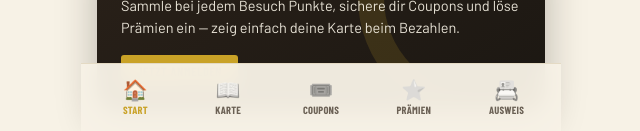
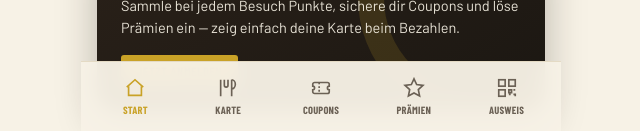
Before and after one commit to eduardwart-png/am-matt-loyalty-staging, a website: page frontend/customer/index.html in a window 1280 px wide. Shown: the part 669-800 px from the top of the page, without its empty margins (319-959 px from the left). Drawn offline with nearby package versions, Linux system fonts and the light colour scheme; no server answers; a web font is replaced by a local one.

Commit message:
Replace bottom-nav emoji with custom line-icon SVGs (consistent stroke weight, brand-appropriate) — removes last generic/default-icon-library look

```diff
--- a/frontend/customer/index.html
+++ b/frontend/customer/index.html
@@ -112,6 +112,7 @@
   .nav-item.active { color: var(--am-matt-brass); }
   .nav-item .ic { font-size: 20px; line-height: 1; filter: grayscale(1) opacity(0.7); }
   .nav-item.active .ic { filter: none; }
+  .nav-item svg { width: 22px; height: 22px; stroke: currentColor; fill: none; stroke-width: 1.8; }
 
   /* SPEISEKARTE */
   .menu-header { padding: calc(74px + var(--safe-top)) var(--space-4) var(--space-4); background: var(--am-matt-ink); color: #FBF6E9; }
@@ -315,11 +316,11 @@
 
   <!-- BOTTOM NAV -->
   <nav class="bottom-nav" id="bottom-nav">
-    <button class="nav-item active" data-view="start"><span class="ic">🏠</span><span>Start</span></button>
-    <button class="nav-item" data-view="menu"><span class="ic">📖</span><span>Karte</span></button>
-    <button class="nav-item" data-view="coupons"><span class="ic">🎟️</span><span>Coupons</span></button>
-    <button class="nav-item" data-view="rewards"><span class="ic">⭐</span><span>Prämien</span></button>
-    <button class="nav-item" data-view="qr"><span class="ic">📇</span><span>Ausweis</span></button>
+    <button class="nav-item active" data-view="start"><svg viewBox="0 0 24 24"><path d="M3 11l9-8 9 8"/><path d="M5 10v10h14V10"/></svg><span>Start</span></button>
+    <button class="nav-item" data-view="menu"><svg viewBox="0 0 24 24"><path d="M4 3v18M8 3v6a2 2 0 0 0 4 0V3M16 3v18M16 3c2 0 4 2 4 5s-2 5-4 5"/></svg><span>Karte</span></button>
+    <button class="nav-item" data-view="coupons"><svg viewBox="0 0 24 24"><path d="M3 8a2 2 0 0 1 2-2h14a2 2 0 0 1 2 2v2a2 2 0 0 0 0 4v2a2 2 0 0 1-2 2H5a2 2 0 0 1-2-2v-2a2 2 0 0 0 0-4V8z"/><path d="M10 6v12" stroke-dasharray="2 2"/></svg><span>Coupons</span></button>
+    <button class="nav-item" data-view="rewards"><svg viewBox="0 0 24 24"><path d="M12 2l2.9 6.3 6.9.8-5.1 4.7 1.4 6.8L12 17.4l-6.1 3.2 1.4-6.8-5.1-4.7 6.9-.8z"/></svg><span>Prämien</span></button>
+    <button class="nav-item" data-view="qr"><svg viewBox="0 0 24 24"><rect x="3" y="3" width="7" height="7"/><rect x="14" y="3" width="7" height="7"/><rect x="3" y="14" width="7" height="7"/><path d="M14 14h3v3h-3zM19 14h2M14 19h2M19 19h2v2"/></svg><span>Ausweis</span></button>
   </nav>
 
   <div class="toast" id="toast"></div>
```
